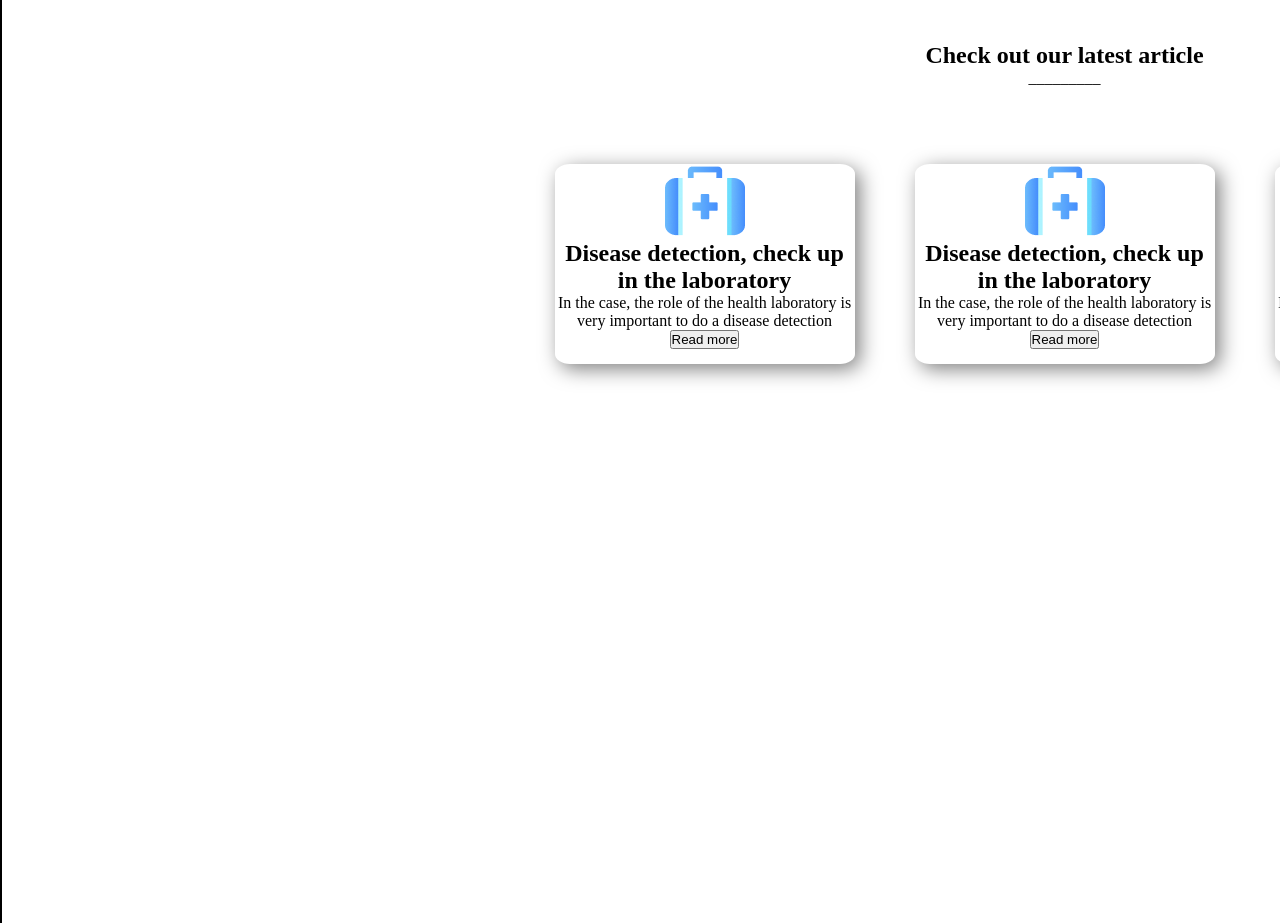
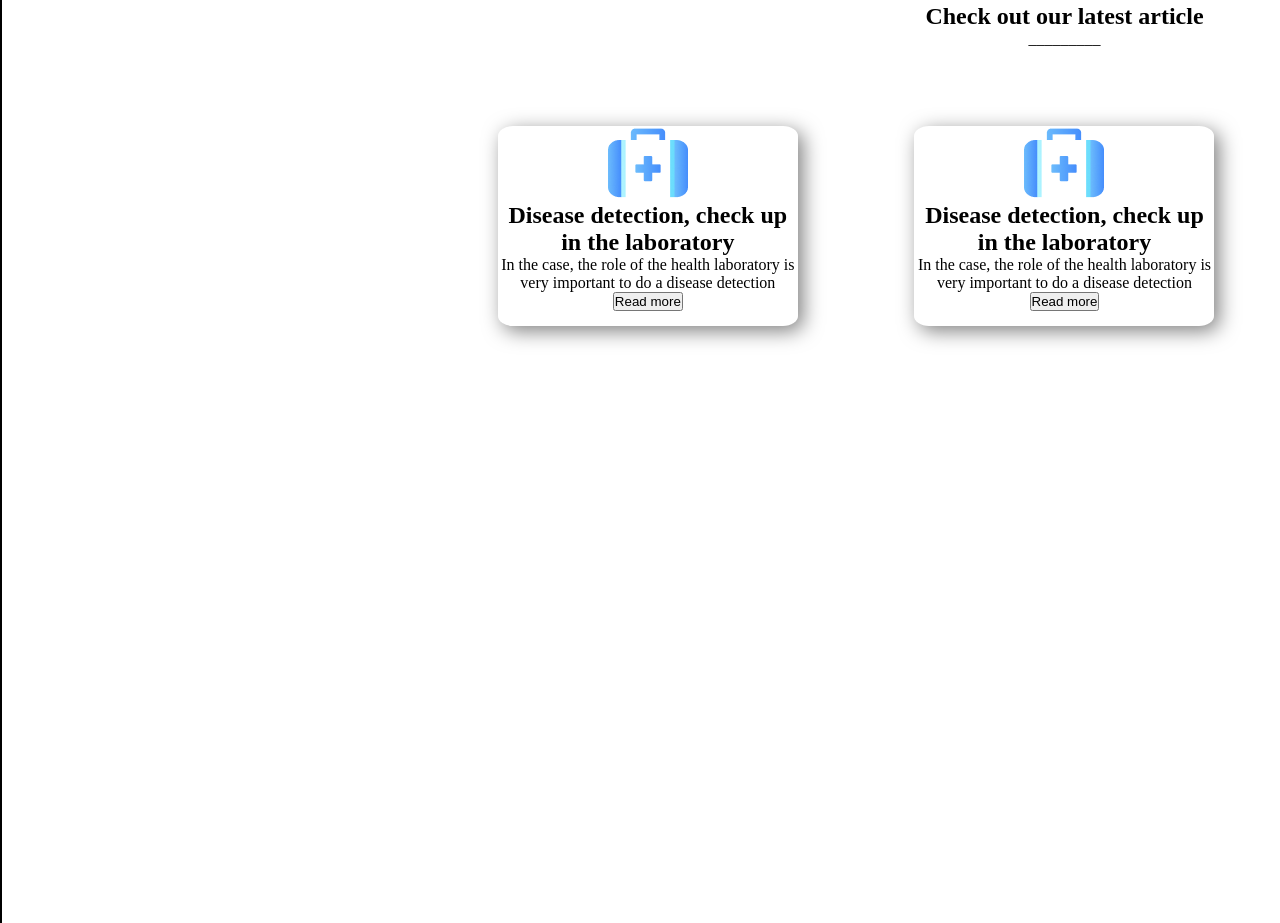
Before and after one commit to farid1983/Landing-Pages, a plain HTML site: page Landing_Pages.html in a window 1280 px wide. Shown: the part 2899-3822 px from the top of the page. Drawn offline with Linux system fonts and the light colour scheme.

Commit message:
update sec. 7 with flex

```diff
--- a/Landing_Pages.html
+++ b/Landing_Pages.html
@@ -182,7 +182,8 @@
         }
 
         div#article_holder {
-
+            width: 1250px;
+            height: 400px;
             /* background-color: yellow; */
             display: flex;
             flex-direction: row;
@@ -197,7 +198,7 @@
             background-color: white;
             border-radius: 5%;
             box-shadow: 5px 5px 20px rgba(0, 0, 0, 0.5);
-            margin: 0 30px;
+            /* margin: 0 60px; */
 
         }
 
@@ -306,8 +307,6 @@
                 </div>
                 <div class="item"></div>
                 <div class="item"></div>
-
-
             </div>
         </section>
 
```
